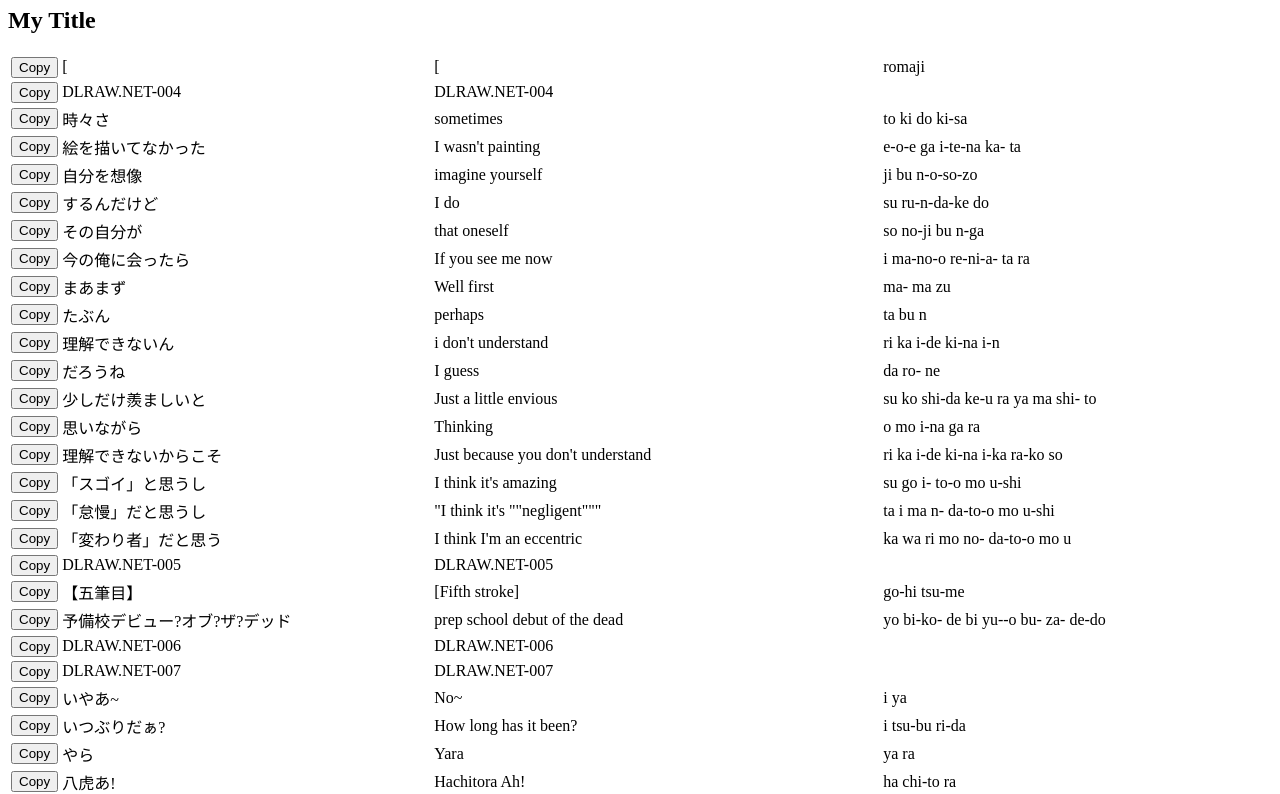
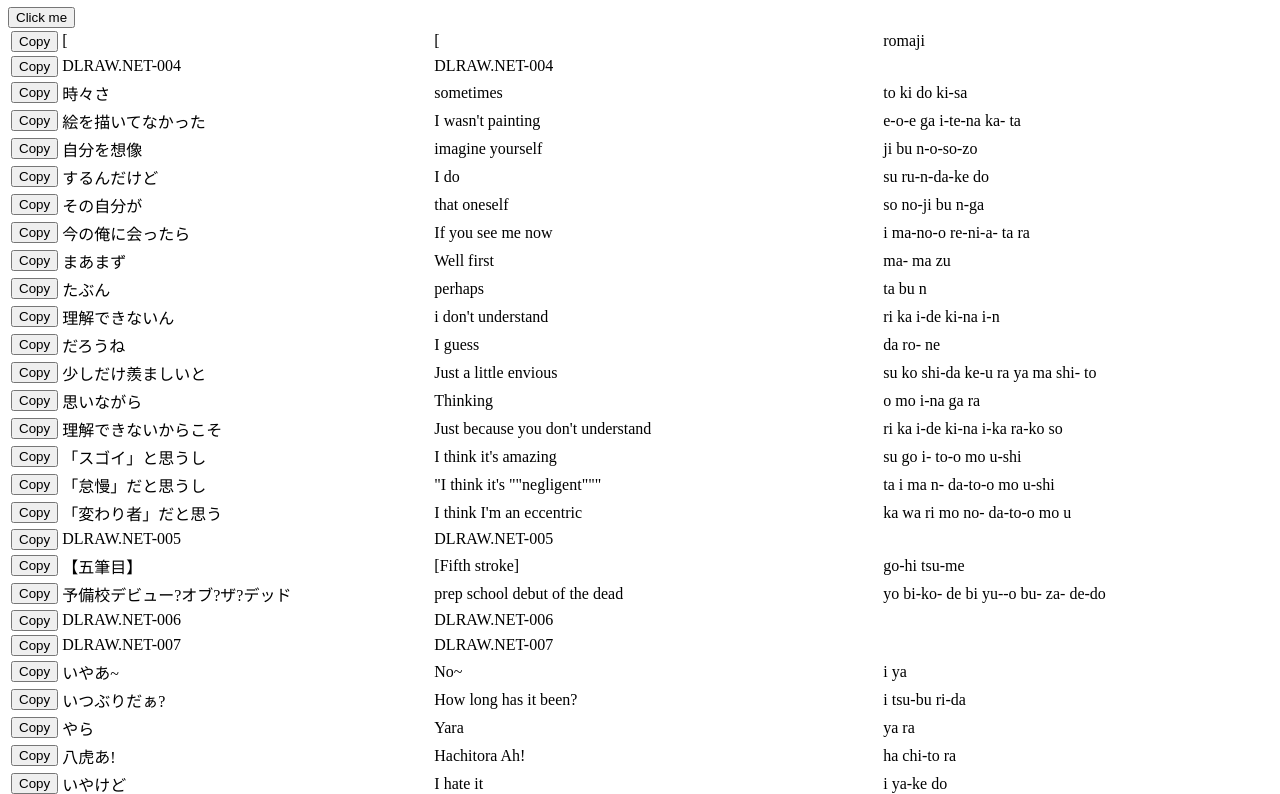
Before and after one commit to lengcaiyoong/bptest.github.io, a plain HTML site: page index.html in a window 1280 px wide. Shown: the part 73-867 px from the top of the page. Drawn offline with Linux system fonts and the light colour scheme.

Commit message:
Update index.html

```diff
--- a/index.html
+++ b/index.html
@@ -5,7 +5,7 @@
   </head>
   <body>
     <h1>My Table</h1>
-    <h2 id="myTitle">My Title</h1>
+    <button id="myButton">Click me</button>
     <table id="my-table"></table>
     <script src="script.js"></script>
   </body>
```
